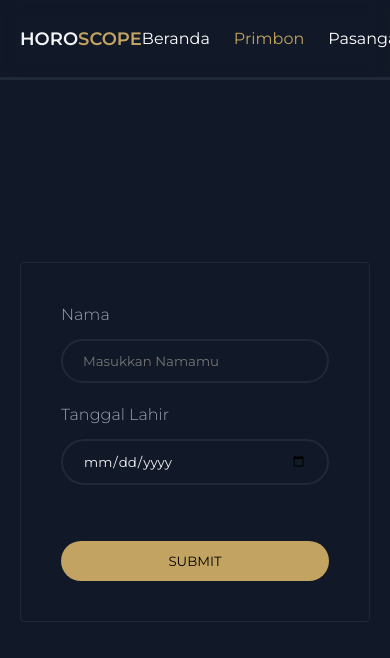
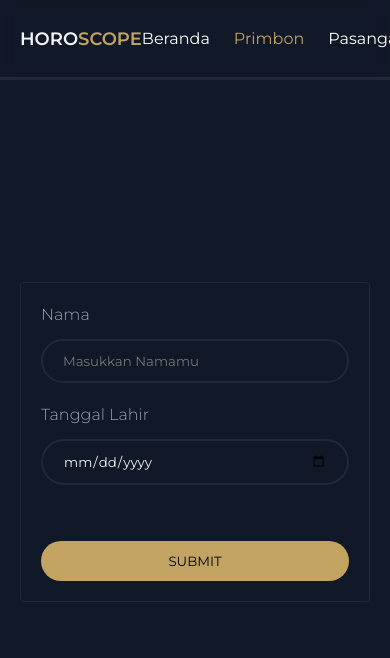
Before and after one commit to izzaalfiansyah/java-horoscope, a Vue app: page /#/primbon in a window 390 px wide. Shown: the top 658 px of the page. Built offline with nearby package versions, Linux system fonts and the light colour scheme.

Commit message:
responsive primbon page

```diff
--- a/src/pages/primbon/index.vue
+++ b/src/pages/primbon/index.vue
@@ -43,7 +43,7 @@ const handleSubmit = async () => {
 <template>
   <div class="h-screen flex flex-col items-center justify-center">
     <form
-      class="border border-solid border-gray-800 w-full lg:w-xl rounded lg:p-20 p-10"
+      class="border border-solid border-gray-800 w-full lg:w-xl rounded lg:p-20 lg:p-10 p-5"
       @submit.prevent="handleSubmit"
     >
       <div class="text-gray-400 mb-3">Nama</div>
@@ -91,7 +91,9 @@ const handleSubmit = async () => {
         {{ req.nama }} ({{ primbonTanggalLahir?.tgl_lahir }})
       </div>
     </div>
-    <div class="mt-10 border rounded-lg border-solid border-gray-800 p-10">
+    <div
+      class="mt-10 border rounded-lg border-solid border-gray-800 lg:p-10 p-5"
+    >
       <div class="text-center text-lg font-semibold text-primary">
         Arti Nama
       </div>
@@ -140,7 +142,9 @@ const handleSubmit = async () => {
         </div>
       </div>
     </div>
-    <div class="mt-10 border rounded-lg border-solid border-gray-800 p-10">
+    <div
+      class="mt-10 border rounded-lg border-solid border-gray-800 lg:p-10 p-5"
+    >
       <div class="text-center text-lg font-semibold text-primary">
         Ramalan Primbon
       </div>
```
